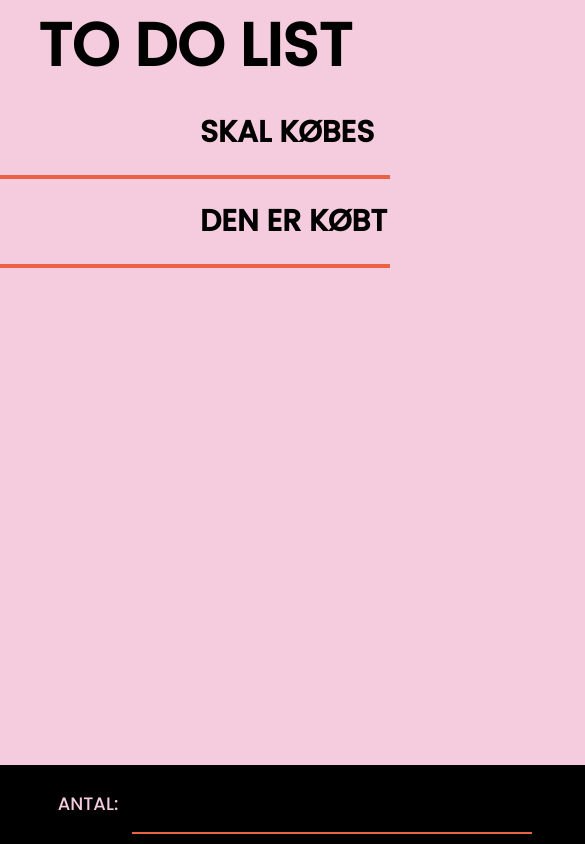
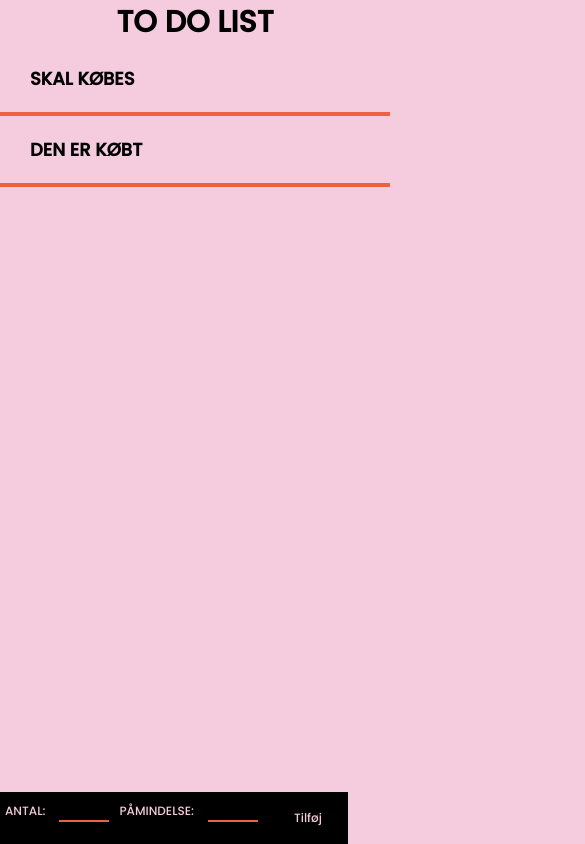
Before and after one commit to mari89tc/to_do_app, a plain HTML site: page index.html in a window 390 px wide. Shown: the top 844 px of the page, 585 px wide, since content can reach past the window. Drawn offline with Linux system fonts and the light colour scheme; a web font is replaced by a local one.

Commit message:
css update

```diff
--- a/index.html
+++ b/index.html
@@ -22,7 +22,7 @@
       </div>
       <template id="temOutput">
         <div id="outputAll">
-          <input id="check" type="checkbox" />
+          <input id="check" class="doneStyle" type="checkbox" />
           <p id="numfield"></p>
           <p id="textfield"></p>
           <div><img id="removeItem" src="remove.svg" alt="remove cross" /></div>
--- a/style.css
+++ b/style.css
@@ -38,8 +38,8 @@ h3 {
   font-family: "Poppins", sans-serif;
   font-size: 18px;
   color: black;
-  display: grid;
-  grid-template-columns: 1fr 1fr 1fr 2fr;
+  display: flex;
+  justify-content: space-between;
   width: 1200px;
   margin: 10px;
 }
@@ -50,10 +50,10 @@ h3 {
   padding: 5px;
 }
 #removeItem {
-  justify-self: flex-end;
   background-color: transparent;
   border: none;
   cursor: pointer;
+  margin-left: 300px;
 }
 
 #showTem {
@@ -71,13 +71,12 @@ h3 {
 
 .forms {
   background-color: black;
-  display: grid;
-  grid-template-columns: 2fr 2fr 1fr;
+  display: flex;
+  justify-content: space-between;
   position: absolute;
   bottom: 0px;
-  align-items: center;
-  justify-items: center;
-  min-width: 1500px;
+  min-width: 1450px;
+  padding-left: 40px;
 }
 label {
   font-family: "Poppins", sans-serif;
@@ -86,9 +85,8 @@ label {
   text-transform: uppercase;
 }
 input {
-  width: 400px;
+  width: 300px;
   margin: 10px;
-  padding: 15px;
   background-color: black;
   text-decoration: none;
   font-family: "Poppins", sans-serif;
@@ -109,7 +107,8 @@ input:focus {
   font-size: 18px;
   color: #f5cbde;
   background-color: black;
-  width: 250px;
+  width: 200px;
+  padding: 15px;
   border: solid 2px black;
   cursor: pointer;
 }
@@ -120,3 +119,106 @@ input:focus {
   border: solid 2px black;
   text-decoration: underline;
 }
+/* Mobil */
+@media (max-width: 600px) {
+  h2 {
+    font-family: "Poppins", sans-serif;
+    font-size: 30px;
+    color: black;
+    text-transform: uppercase;
+    justify-self: center;
+    align-self: center;
+  }
+  h3 {
+    font-family: "Poppins", sans-serif;
+    font-size: 18px;
+    color: black;
+    text-transform: uppercase;
+    margin-left: 30px;
+    margin-bottom: 20px;
+    margin-top: 20px;
+  }
+  #outputAll {
+    font-family: "Poppins", sans-serif;
+    font-size: 16px;
+    color: black;
+    display: flex;
+    justify-content: space-between;
+    width: 200px;
+  }
+  #textfield,
+  #numfield,
+  #check,
+  #removeItem {
+    padding: 10px;
+  }
+  #removeItem {
+    background-color: transparent;
+    border: none;
+    cursor: pointer;
+    margin-left: 30px;
+  }
+
+  #showTem {
+    background-color: #eb6141;
+    border: solid 2px #eb6141;
+  }
+  #doneTem {
+    background-color: #f5cbde;
+    border: solid 2px #eb6141;
+    text-decoration: 2px black line-through;
+  }
+  #check {
+    width: 30px;
+  }
+
+  .forms {
+    background-color: black;
+    display: flex;
+    justify-content: space-between;
+    position: absolute;
+    bottom: 0px;
+    min-width: 100px;
+    padding-left: 5px;
+  }
+  label {
+    font-family: "Poppins", sans-serif;
+    font-size: 12px;
+    color: #f5cbde;
+    text-transform: uppercase;
+  }
+  input {
+    width: 50px;
+    margin: 10px;
+    background-color: black;
+    text-decoration: none;
+    font-family: "Poppins", sans-serif;
+    font-size: 12px;
+    color: #f5cbde;
+    border: none;
+    border-bottom: 2px solid #eb6141;
+    text-transform: uppercase;
+  }
+  input:focus {
+    background-color: black;
+    text-decoration: none;
+    border: none;
+  }
+
+  #addBut {
+    font-family: "Poppins", sans-serif;
+    font-size: 12px;
+    color: #f5cbde;
+    background-color: black;
+    width: 80px;
+    border: solid 2px black;
+    cursor: pointer;
+  }
+  #addBut:hover {
+    color: black;
+    padding: 15px;
+    background-color: #eb6141;
+    border: solid 2px black;
+    text-decoration: underline;
+  }
+}
```
